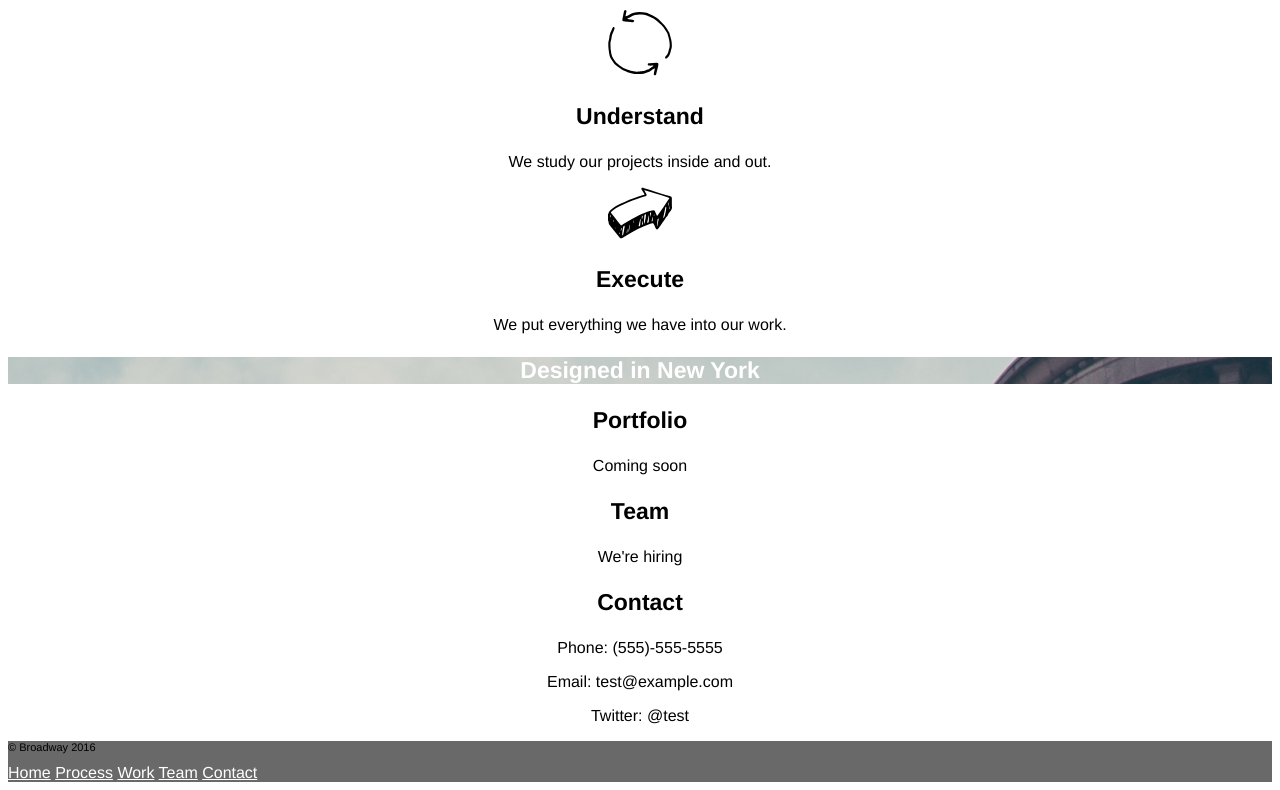
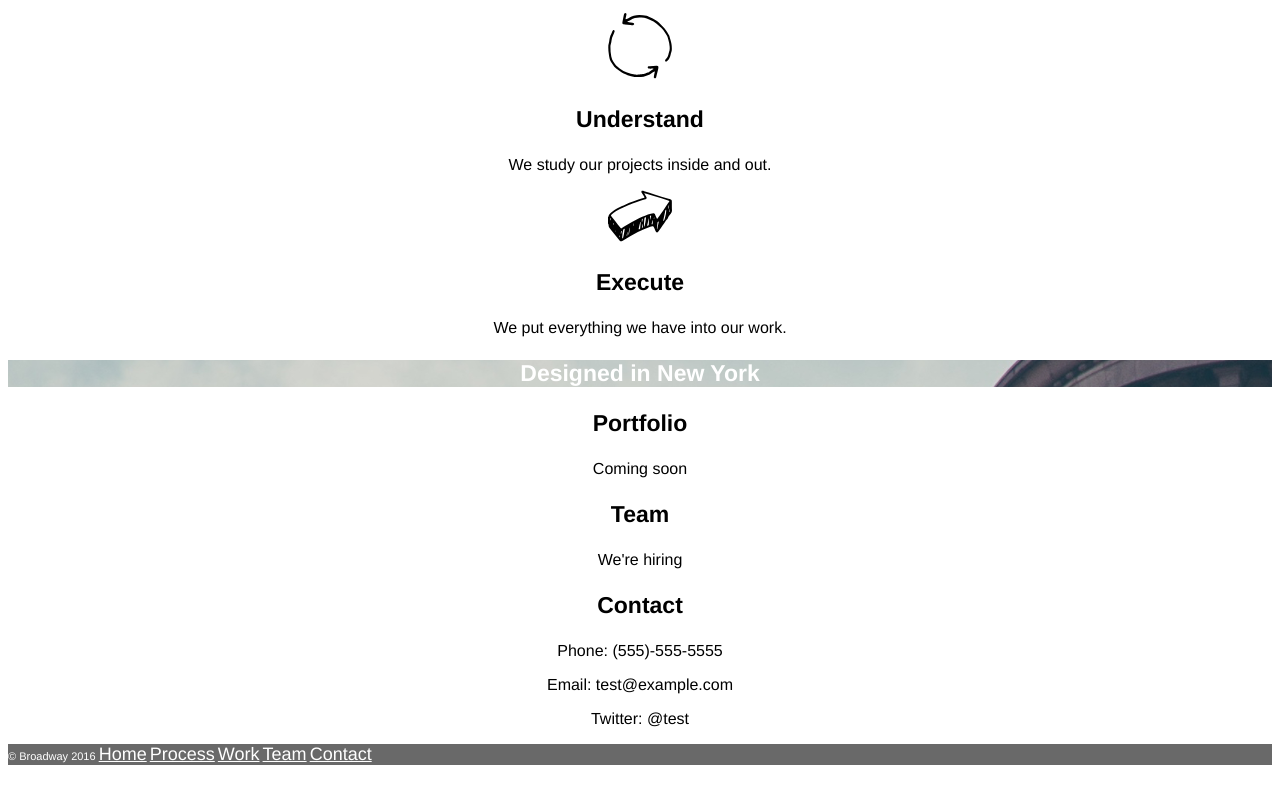
Before and after one commit to jayevo03/broadway, a plain HTML site: page index.html in a window 1280 px wide. Shown: the part 418-1208 px from the top of the page. Drawn offline with Linux system fonts and the light colour scheme.

Commit message:
Finished draft

```diff
--- a/index.html
+++ b/index.html
@@ -34,7 +34,7 @@
     <div class="bottom-section">
       <h3 id="portfolio">Portfolio</h3>
       <p>Coming soon</p>
-      <h3 id+"team">Team</h3>
+      <h3 id="team">Team</h3>
       <p>We're hiring</p>
       <h3 id="contact">Contact</h3>
       <p>Phone: (555)-555-5555</p>
@@ -42,14 +42,13 @@
       <p>Twitter: @test</p>
     </div>
     <div class="footer">
-      <p>© Broadway 2016</p>
-      <nav>
-        <a href="#home">Home</a>
-        <a href="#process">Process</a>
-        <a href="#portfolio">Work</a>
-        <a href="#team">Team</a>
-        <a href="#contact">Contact</a>
-      </nav>
+      <p>© Broadway 2016
+        <a class="btn-nav" href="#home">Home</a>
+        <a class="btn-nav" href="#process">Process</a>
+        <a class="btn-nav" href="#portfolio">Work</a>
+        <a class="btn-nav" href="#team">Team</a>
+        <a class="btn-nav" href="#contact">Contact</a>
+      </p>
     </div>
   </body>
 </html>
--- a/resources/css/style.css
+++ b/resources/css/style.css
@@ -24,27 +24,20 @@ h3 {
   background-image: url("../images/the-flatiron-building.png");
 }
 
-nav a {
+nav a, .btn-nav {
+  font-size: 18px;
   color: white;
 }
 
 .designed-in {
   background-image: url("../images/the-flatiron-building.png");
-}
-
-.designed-in h3 {
   color: white;
 }
 
+
 .footer {
-  background-color: dimgray
-}
-
-.footer p {
+  background-color: dimgray;
   font-size: 11px;
-  text-align:left;
-}
-
-.footer nav {
+  color: white;
   text-align: left;
 }
```
